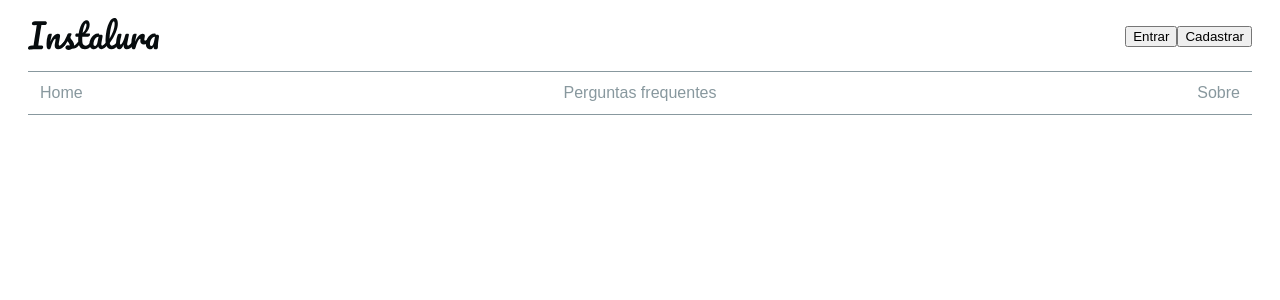
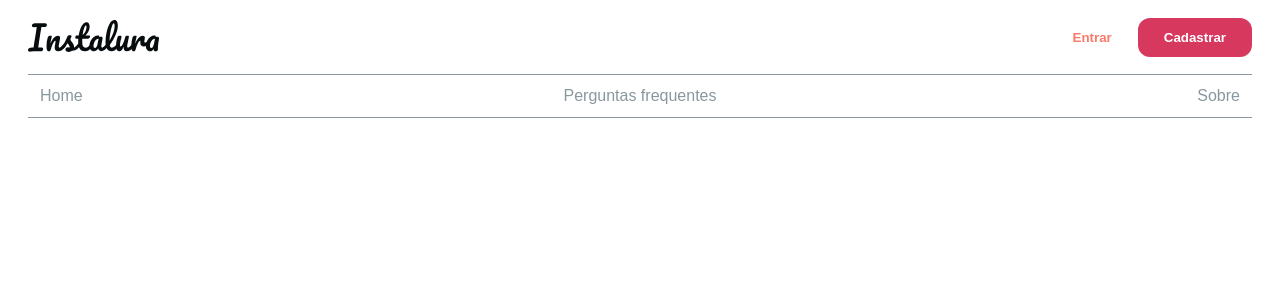
Before and after one commit to lucasdgimenez/instalura-base, a Next.js app: page / in a window 1280 px wide. Shown: the top 300 px of the page. Built offline with nearby package versions, Linux system fonts and the light colour scheme.

Commit message:
ajuste nos botoes

```diff
--- a/package.json
+++ b/package.json
@@ -8,6 +8,7 @@
     "start": "next start"
   },
   "dependencies": {
+    "lodash": "^4.17.20",
     "next": "latest",
     "react": "^16.8.0",
     "react-dom": "^16.8.0",
--- a/pages/_app.js
+++ b/pages/_app.js
@@ -1,4 +1,5 @@
 import { createGlobalStyle, ThemeProvider } from 'styled-components'
+import theme from "../src/thema"
 
 const GlobalStyle = createGlobalStyle`
   body {
@@ -7,12 +8,6 @@
     box-sizing: border-box;
   }
 `
-
-const theme = {
-  colors: {
-    primary: '#0070f3',
-  },
-}
 
 export default function App({ Component, pageProps }) {
   return (
--- /dev/null
+++ b/src/components/commons/Button/index.js
@@ -0,0 +1,38 @@
+import styled, {css} from "styled-components"
+import get from 'lodash/get'
+
+const ButtonGhost = css`
+  color: ${(props) => get(props.theme, `colors.${props.variant}.color`)};
+  background: transparent;
+`;
+
+const ButtonDefault = css`
+  color: white;
+  background-color: ${function(props) {
+    return get(props.theme, `colors.${props.variant}.color`)
+  }};
+  color: ${function(props) {
+    return get(props.theme, `colors.${props.variant}.contrastText`)
+  }};
+`;
+
+export const Button = styled.button`
+  border: 0;
+  cursor: pointer;
+  padding: 12px 26px;
+  font-weight: bold;
+  opacity: 1;
+  border-radius: 8px;
+  ${function(props) {
+      if(props.ghost) {
+        return ButtonGhost;
+      }
+        return ButtonDefault;
+    }}
+  transition: opacity ${({ theme }) => theme.transition};
+  border-radius: ${( props ) => props.theme.borderRadius};
+  &:hover,
+  &:focus {
+    opacity: .5;
+  }
+`;
--- a/src/components/commons/Menu/index.js
+++ b/src/components/commons/Menu/index.js
@@ -1,5 +1,6 @@
 import React from "react"
 import Logo from "../../../thema/Logo"
+import { Button } from "../Button"
 import {MenuWrapper} from "./styles/MenuWrapper"
 
 export default function Menu() {
@@ -25,7 +26,7 @@
       <MenuWrapper.CenterSide>
         {links.map((link)=> {
           return (
-            <li>
+            <li key={link.url}>
               <a href={link.url}>
                 {link.texto}
               </a>
@@ -34,12 +35,12 @@
         })}
       </MenuWrapper.CenterSide>
       <MenuWrapper.RightSide>
-        <button>
+        <Button ghost variant="secondary.main">
           Entrar
-        </button>
-        <button>
+        </Button>
+        <Button variant="primary.main">
           Cadastrar
-        </button>
+        </Button>
       </MenuWrapper.RightSide>
     </MenuWrapper>
   )
--- /dev/null
+++ b/src/thema/index.js
@@ -0,0 +1,47 @@
+const colors = {
+  background: {
+    light: {
+      color: '#FFFFFF',
+    },
+    main: {
+      color: '#F2F2F2',
+    },
+  },
+  borders: {
+    main: {
+      color: '#F1F1F1',
+    },
+  },
+  primary: {
+    main: {
+      color: '#D7385E',
+      contrastText: '#fff',
+    },
+  },
+  secondary: {
+    main: {
+      color: '#FB7B6B',
+      contrastText: '#fff',
+    },
+  },
+  tertiary: {
+    main: {
+      color: '#070C0E',
+      contrastText: '#fff',
+    },
+    light: {
+      color: '#88989E',
+      contrastText: '#fff',
+    },
+  },
+  modes: {
+    dark: {},
+  },
+};
+
+export default {
+  colors,
+  borderRadius: '12px',
+  transition: '200ms ease-in-out',
+  fontFamily: '\'Rubik\', sans-serif',
+}
```
